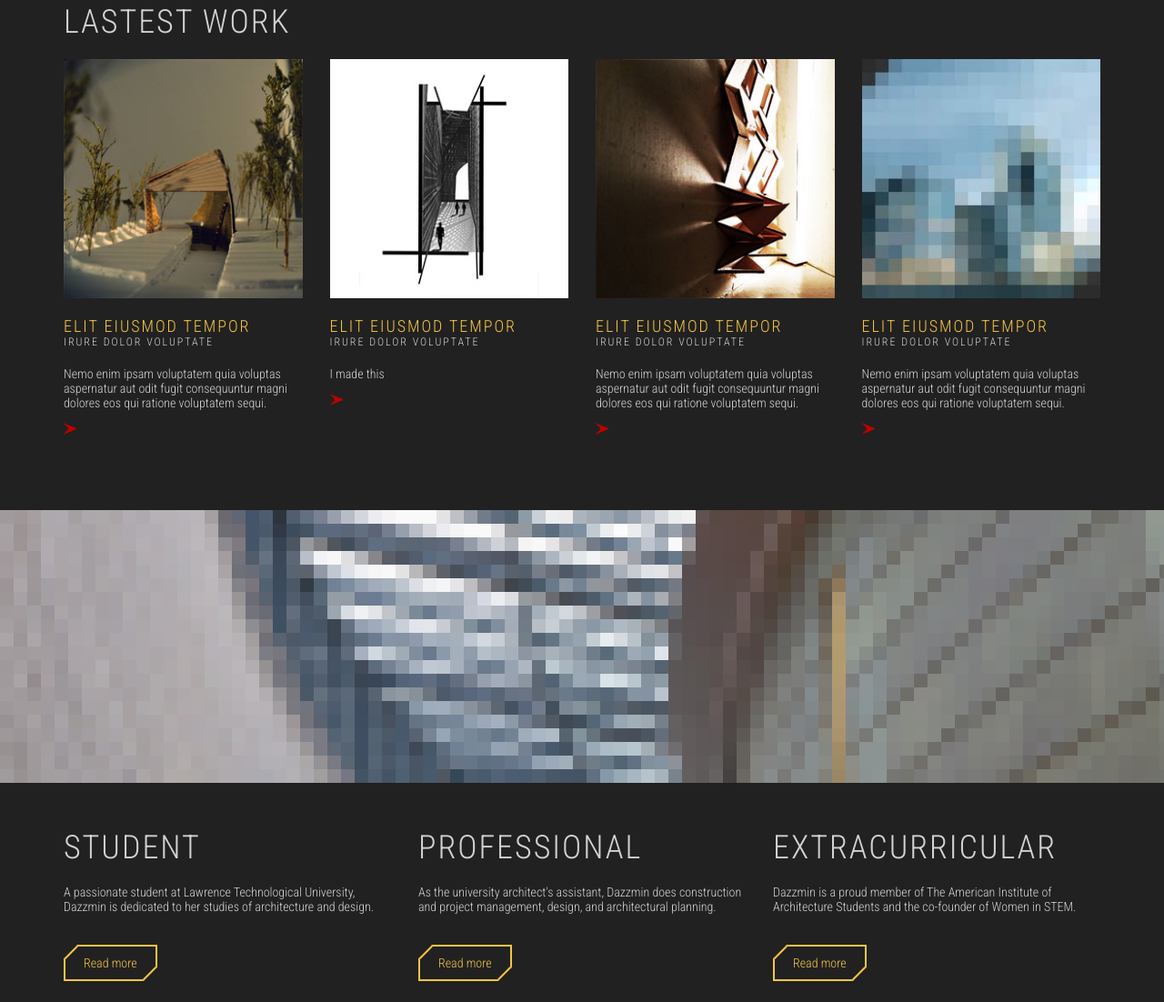
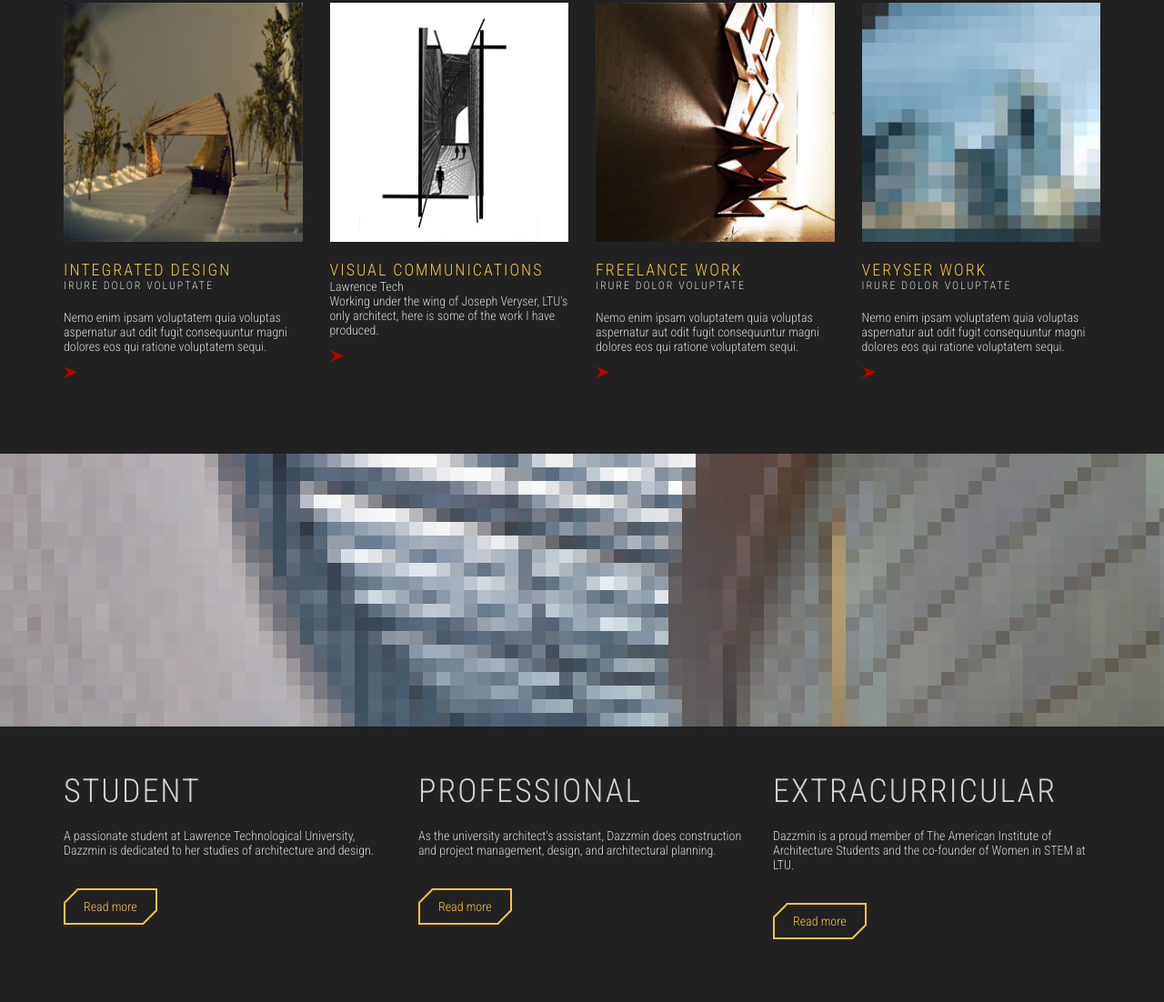
Before and after one commit to dazzmin/dazzmin.com, a plain HTML site: page index.html in a window 1280 px wide. Shown: the part 825-1927 px from the top of the page at 91% size. Drawn offline with Linux system fonts and the light colour scheme.

Commit message:
DW changes
DW changes

```diff
--- a/index.html
+++ b/index.html
@@ -80,12 +80,11 @@
 			<main class="main-content">
 				<div class="fullwidth-block latest-projects-section">
 					<div class="container">
-						<h2 class="section-title">Lastest work</h2>
 <div class="row">
 			<div class="col-sm-6 col-md-3">
 								<div class="project">
 									<figure class="project-thumbnail"><img src="dummy/thumb-1.jpg" alt="Project 1"></figure>
-									<h3 class="project-title"><a href="#">elit eiusmod tempor</a></h3>
+									<h3 class="project-title"><a href="#">iNtegrated design</a></h3>
 									<small class="project-subtitle">irure dolor voluptate</small>
 								  <p>Nemo enim ipsam voluptatem quia voluptas aspernatur aut odit fugit consequuntur magni dolores eos qui ratione voluptatem sequi.</p>
 									<a href="#" class="more-link"><img src="images/arrow.png" alt=""></a>
@@ -94,16 +93,16 @@
 							<div class="col-sm-6 col-md-3">
 								<div class="project">
 									<figure class="project-thumbnail"><img src="dummy/thumb-2.jpg" alt="Project 2"></figure>
-									<h3 class="project-title"><a href="#">elit eiusmod tempor</a></h3>
-									<small class="project-subtitle">irure dolor voluptate</small>
-									<p>I made this</p>
+									<h3 class="project-title"><a href="#">Visual communications</a></h3>
+									Lawrence Tech<br>
+									<p>Working under the wing of Joseph Veryser, LTU's only architect, here is some of the work I have produced.</p>
 									<a href="#" class="more-link"><img src="images/arrow.png" alt=""></a>
 								</div>
 							</div>
 							<div class="col-sm-6 col-md-3">
 								<div class="project">
 									<figure class="project-thumbnail"><img src="dummy/thumb-3.jpg" alt="Project 3"></figure>
-									<h3 class="project-title"><a href="#">elit eiusmod tempor</a></h3>
+									<h3 class="project-title"><a href="#">freelance work</a></h3>
 									<small class="project-subtitle">irure dolor voluptate</small>
 								  <p>Nemo enim ipsam voluptatem quia voluptas aspernatur aut odit fugit consequuntur magni dolores eos qui ratione voluptatem sequi.</p>
 									<a href="#" class="more-link"><img src="images/arrow.png" alt=""></a>
@@ -112,7 +111,7 @@
 							<div class="col-sm-6 col-md-3">
 								<div class="project">
 									<figure class="project-thumbnail"><img src="dummy/thumb-4.jpg" alt="Project 4"></figure>
-									<h3 class="project-title"><a href="#">elit eiusmod tempor</a></h3>
+									<h3 class="project-title">veryser work</h3>
 									<small class="project-subtitle">irure dolor voluptate</small>
 								  <p>Nemo enim ipsam voluptatem quia voluptas aspernatur aut odit fugit consequuntur magni dolores eos qui ratione voluptatem sequi.</p>
 									<a href="#" class="more-link"><img src="images/arrow.png" alt=""></a>
@@ -144,7 +143,7 @@
 							<div class="col-md-4">
 
 								<h3 class="section-title">extracurricular</h3>
-								<p>Dazzmin is a proud member of The American Institute of Architecture Students and the co-founder of Women in STEM.</p>
+								<p>Dazzmin is a proud member of The American Institute of Architecture Students and the co-founder of Women in STEM at LTU.</p>
 								<a href="#" class="button">Read more</a>
 
 							</div>
@@ -218,7 +217,7 @@
 
 					</div> <!-- .pull-right -->
 
-					<div class="colophon">Copyright 2015 Dazzmin. Website by her loving brother. All rights reserved.</div>
+					<div class="colophon">Copyright 2015 Dazzmin. All rights reserved.</div>
 
 				</div> <!-- .container -->
 			</footer> <!-- .site-footer -->
```
Lines whose indentation alone changed are shown as unchanged.
